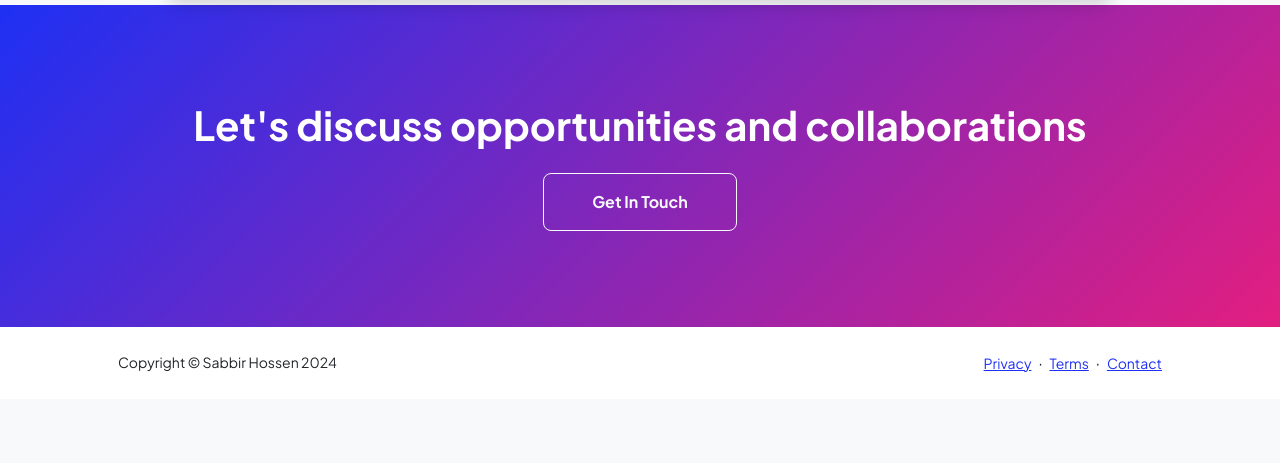
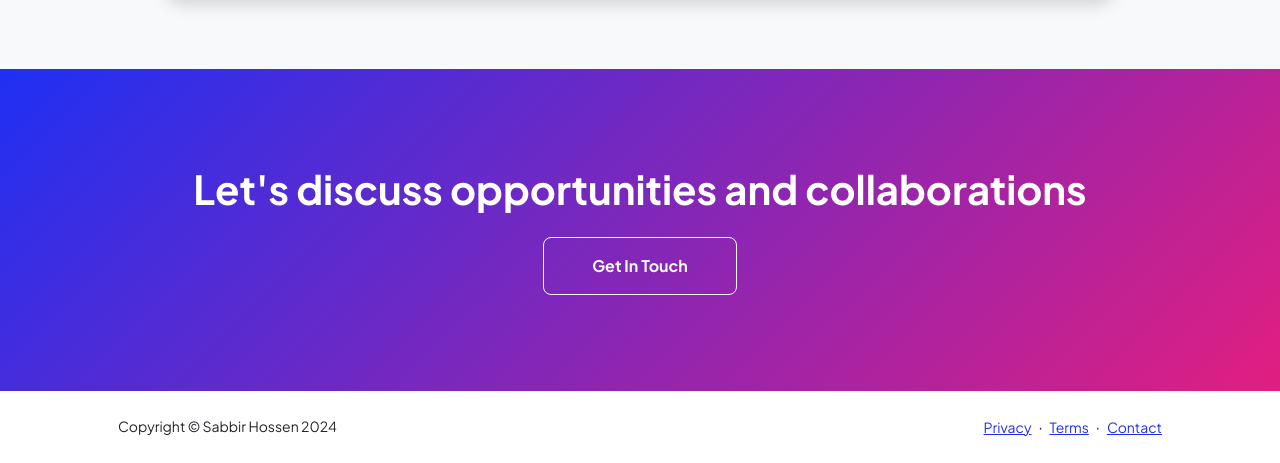
Before and after one commit to hossen-sabbir/hossen-sabbir.github.io, a plain HTML site: page projects.html in a window 1280 px wide. Shown: the part 2996-3459 px from the top of the page. Before the commit the page ends 3395 px from the top, so only its background shows below. Drawn offline with nearby package versions, Linux system fonts and the light colour scheme.

Commit message:
Update projects.html

```diff
--- a/projects.html
+++ b/projects.html
@@ -773,7 +773,7 @@ function toggleSection(id) {
  -->
 
             <!-- Call to action section-->
-            <section class="py-5 bg-gradient-primary-to-secondary text-white">
+            <section class="py-5 bg-gradient-primary-to-secondary text-white mt-5">
                 <div class="container px-5 my-5">
                     <div class="text-center">
                         <h2 class="display-6 fw-bolder mb-4">Let's discuss opportunities and collaborations</h2>
```
